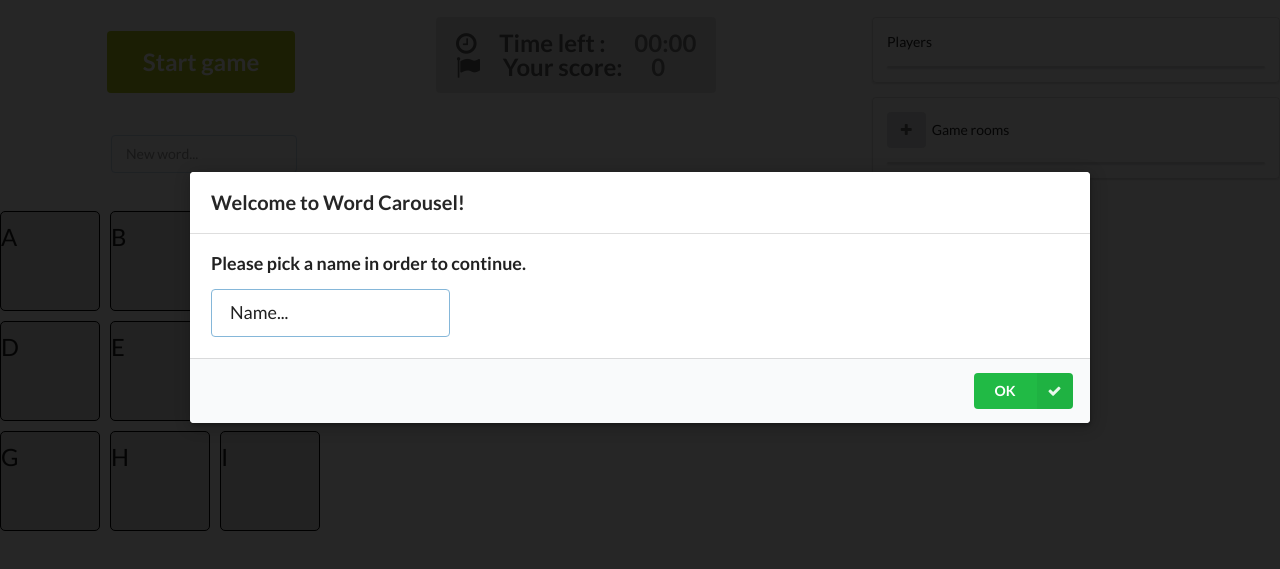
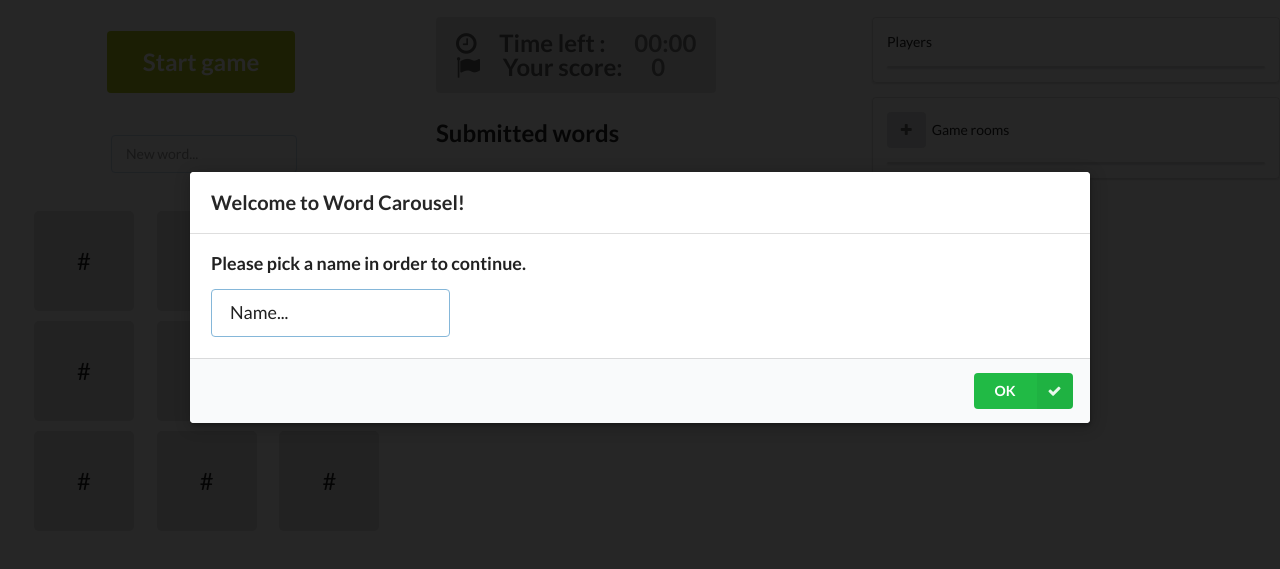
Before and after one commit to mihai-varga/MPS2015-proiect-1, a website: page index.html in a window 1280 px wide. Shown: the part 103-672 px from the top of the page. Drawn offline with nearby package versions, Linux system fonts and the light colour scheme; files that its build step writes are made by us from their sources.

Commit message:
center the dices

```diff
--- a/client/ui/stil.css
+++ b/client/ui/stil.css
@@ -16,11 +16,12 @@
     height: 100px;
     font-size: 1.7rem;
     float: left;
-    line-height: 50px;
+    line-height: 100px;
     margin-right: 10px;
-    border: solid 1px #000;
     border-radius: 5px;
     margin-top: 10px;
+    text-align: center;
+    vertical-align: middle;
 }
 .clear{
     clear: both;
@@ -45,3 +46,8 @@
     float:left;
 
 }
+
+.dice-grid {
+    margin-left: 20px !important;
+    margin-right: 20px !important;
+}
--- a/index.html
+++ b/index.html
@@ -84,16 +84,22 @@
                 <input type="text" placeholder="New word..." id="newWord" onkeypress="C.player.onWordInput(event)">
             </div>
         </div>
-        <div class="container-zar">
-            <div id="zar1" class="zar">A</div>
-            <div id="zar2" class="zar">B</div>
-            <div id="zar3" class="zar">C</div>
-            <div id="zar4" class="zar">D</div>
-            <div id="zar5" class="zar">E</div>
-            <div id="zar6" class="zar">F</div>
-            <div id="zar7" class="zar">G</div>
-            <div id="zar8" class="zar">H</div>
-            <div id="zar9" class="zar">I</div>
+        <div class="ui three column centered grid dice-grid">
+            <div class="column">
+                <div id="zar1" class="zar">#</div>
+                <div id="zar2" class="zar">#</div>
+                <div id="zar3" class="zar">#</div>
+            </div>
+            <div class="column">
+                <div id="zar4" class="zar">#</div>
+                <div id="zar5" class="zar">#</div>
+                <div id="zar6" class="zar">#</div>
+            </div>
+            <div class="column">
+                <div id="zar7" class="zar">#</div>
+                <div id="zar8" class="zar">#</div>
+                <div id="zar9" class="zar">#</div>
+            </div>
         </div>
     </div>
     <div class="column">
@@ -107,7 +113,7 @@
             <div id="score" class="detail">0</div>
         </div>
 
-        <h2 class="subw">Submitted words</h2>
+        <h2>Submitted words</h2>
         <div id="wordList" class="ui list">
         </div>
     </div>
```
